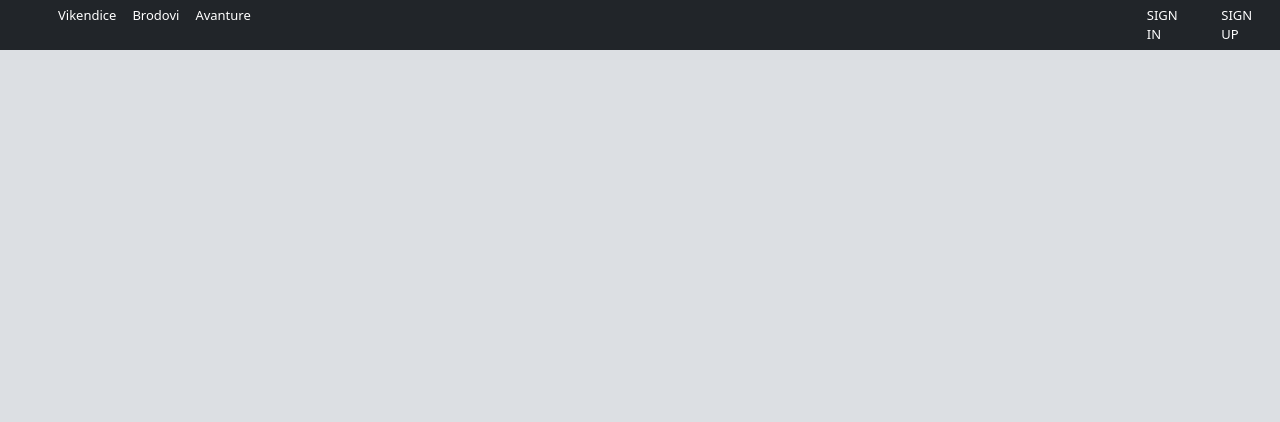
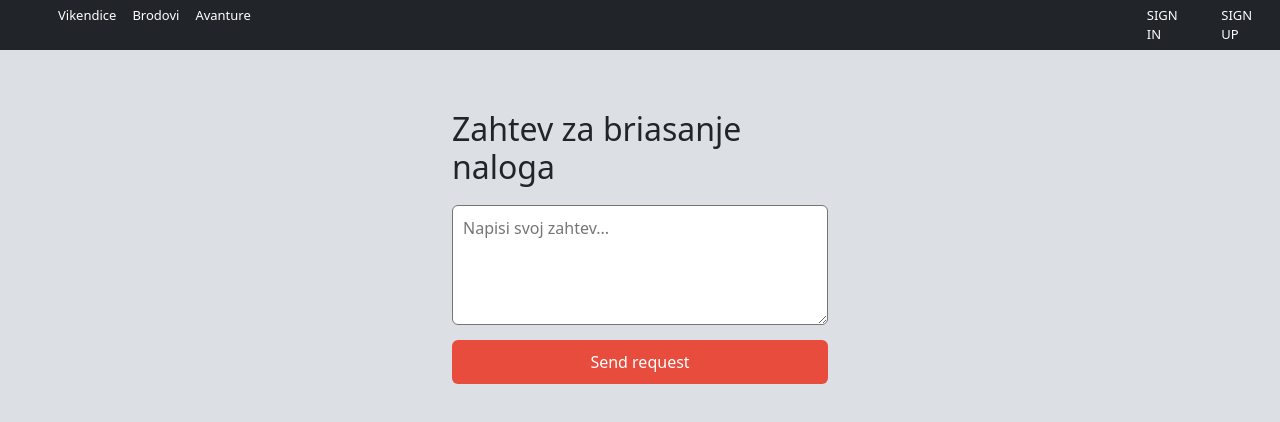
Before and after one commit to sandraTod/MRS_ISA, an Angular app in the folder frontend/: page /deletionRequest in a window 1280 px wide. Before the commit this address led to /. Shown: the top 422 px of the page. Built offline with nearby package versions, Linux system fonts and the light colour scheme.

Commit message:
Html and TypeScript for sending request to delete the account

```diff
--- a/frontend/src/app/app-routing.module.ts
+++ b/frontend/src/app/app-routing.module.ts
@@ -1,3 +1,4 @@
+import { DeletionRequestComponent } from './components/deletion-request/deletion-request.component';
 import { AdminComplaintsComponent } from './components/admin-complaints/admin-complaints.component';
 import { ComplaintComponent } from './components/complaint/complaint.component';
 import { SubscriptionsComponent } from './components/subscriptions/subscriptions.component';
@@ -36,6 +37,7 @@ const routes: Routes = [
   { path: "subscriptions", component: SubscriptionsComponent},
   { path: "complaint", component: ComplaintComponent},
   { path: "admin-complaints", component: AdminComplaintsComponent},
+  { path: "deletionRequest", component: DeletionRequestComponent},
   { path: '', component: CottagesComponent }
 ];
 
--- a/frontend/src/app/app.component.html
+++ b/frontend/src/app/app.component.html
@@ -34,7 +34,8 @@
         <li class="nav-item"><a class=" nav-link " href="#" style=" color: white;font-size: small;" [routerLink]="['/clientProfile']" (click)="reloadRoute('/clientProfile') " routerLinkActive="router-link-active" > Profil  </a></li>
         <li class="nav-item"><a class=" nav-link " href="#" style=" color: white;font-size: small;" [routerLink]="['/myReservations']" (click)="reloadRoute('/myReservations') " routerLinkActive="router-link-active" > Moje rezervacije  </a></li>
         <li class="nav-item"><a class=" nav-link " href="#" style=" color: white;font-size: small;" [routerLink]="['/subscriptions']" (click)="reloadRoute('/subscriptions') " routerLinkActive="router-link-active" > Moje Pretplate  </a></li>
-        <li calss = "nav-item"> <a class="nav-link " href="#" style=" color: white;font-size: small ; margin-left: 700px;" (click)="logout()"> LOGOUT</a> </li>
+        <li class="nav-item"><a class=" nav-link " href="#" style=" color: white;font-size: small;" [routerLink]="['/deletionRequest']" (click)="reloadRoute('/deletionRequest') " routerLinkActive="router-link-active" > Brisanje naloga  </a></li>
+        <li calss = "nav-item"> <a class="nav-link " href="#" style=" color: white;font-size: small ; margin-left: 600px;" (click)="logout()"> LOGOUT</a> </li>
 
       </ul>
 
--- a/frontend/src/app/app.module.ts
+++ b/frontend/src/app/app.module.ts
@@ -28,6 +28,7 @@ import { ClientAdventuresComponent } from './components/client-adventures/client
 import { SubscriptionsComponent } from './components/subscriptions/subscriptions.component';
 import { ComplaintComponent } from './components/complaint/complaint.component';
 import { AdminComplaintsComponent } from './components/admin-complaints/admin-complaints.component';
+import { DeletionRequestComponent } from './components/deletion-request/deletion-request.component';
 
 @NgModule({
   declarations: [
@@ -52,6 +53,7 @@ import { AdminComplaintsComponent } from './components/admin-complaints/admin-co
     SubscriptionsComponent,
     ComplaintComponent,
     AdminComplaintsComponent,
+    DeletionRequestComponent,
   ],
   imports: [
     BrowserModule,
--- /dev/null
+++ b/frontend/src/app/components/deletion-request/deletion-request.component.css
@@ -0,0 +1,23 @@
+.container {
+    width: 400px;
+    margin: 60px auto;
+    display: flex;
+    flex-direction: column;
+  }
+
+  textarea {
+    height: 120px;
+    margin-top: 10px;
+    padding: 10px;
+    border-radius: 6px;
+  }
+
+  button {
+    margin-top: 15px;
+    padding: 10px;
+    background-color: #e74c3c;
+    color: white;
+    border: none;
+    border-radius: 6px;
+    cursor: pointer;
+  }
--- /dev/null
+++ b/frontend/src/app/components/deletion-request/deletion-request.component.html
@@ -0,0 +1,12 @@
+<div class="container">
+
+    <h2>Zahtev za briasanje naloga</h2>
+
+    <textarea
+      [(ngModel)]="text"
+      placeholder="Napisi svoj zahtev...">
+    </textarea>
+
+    <button (click)="sendRequest()">Send request</button>
+
+  </div>
--- /dev/null
+++ b/frontend/src/app/components/deletion-request/deletion-request.component.ts
@@ -0,0 +1,30 @@
+import { DeletionService } from './../../services/deletion.service';
+import { Component, OnInit } from '@angular/core';
+
+@Component({
+  selector: 'app-deletion-request',
+  templateUrl: './deletion-request.component.html',
+  styleUrls: ['./deletion-request.component.css']
+})
+export class DeletionRequestComponent implements OnInit {
+
+  text:string = '';
+
+  constructor(private deletionService : DeletionService) { }
+
+  ngOnInit(): void {
+  }
+
+
+  sendRequest() {
+    const dto = {
+      text: this.text
+    };
+
+    this.deletionService.create(dto).subscribe(() => {
+      alert("Request sent successfully!");
+      this.text = '';
+    });
+  }
+
+}
--- /dev/null
+++ b/frontend/src/app/services/deletion.service.ts
@@ -0,0 +1,16 @@
+import { HttpClient } from '@angular/common/http';
+import { Injectable } from '@angular/core';
+
+@Injectable({
+  providedIn: 'root'
+})
+export class DeletionService {
+
+  constructor(private http: HttpClient) { }
+
+
+  create(dto: any){
+
+    return this.http.post("http://localhost:8080/api/deletionRequest/create/",dto)
+  }
+}
```
Also changed, not shown: 2 other files (tests, documents, lock files or other folders).
